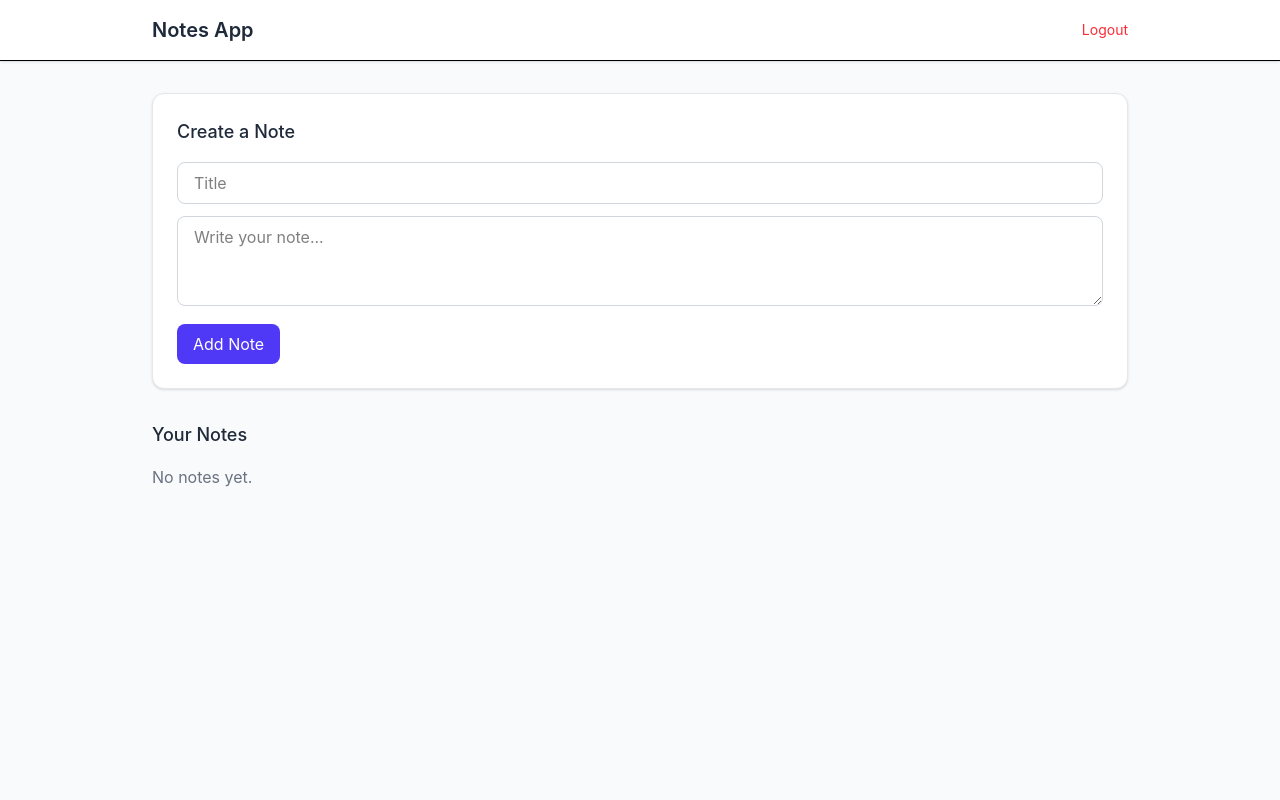
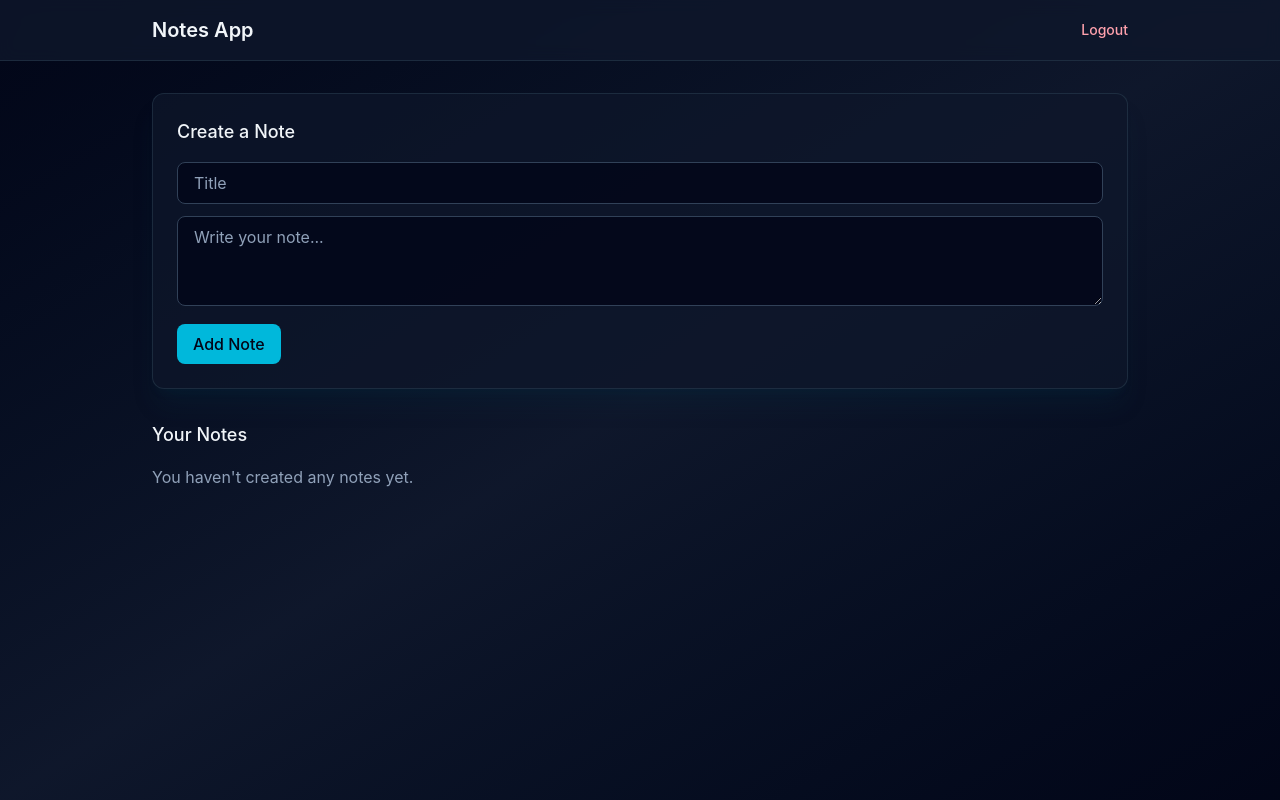
Before and after one commit to chiraagbalajip30/Udemy-Nodejs-Backend, a React app in the folder PROJECT-NOTES-APP/frontend/: page / in a window 1280 px wide. Built offline with nearby package versions, Linux system fonts and the light colour scheme; the HTML template or start-up script is replaced by a standard one.

Commit message:
Cursor Theme Change Commit

```diff
--- a/PROJECT-NOTES-APP/frontend/src/App.jsx
+++ b/PROJECT-NOTES-APP/frontend/src/App.jsx
@@ -5,7 +5,7 @@ import Signup from "./pages/Signup";
 
 const App = () => {
   return (
-    <div className="min-h-screen bg-gray-50">
+    <div className="min-h-screen">
       <Routes>
         {/* Auth */}
         <Route path="/login" element={<Login />} />
@@ -16,7 +16,6 @@ const App = () => {
       </Routes>
     </div>
   );
-  F;
 };
 
 export default App;
--- a/PROJECT-NOTES-APP/frontend/src/pages/Dashboard.jsx
+++ b/PROJECT-NOTES-APP/frontend/src/pages/Dashboard.jsx
@@ -4,13 +4,13 @@ export default function Dashboard() {
   const [notes, setNotes] = useState([]);
 
   return (
-    <div className="min-h-screen bg-gray-50">
+    <div className="min-h-screen bg-gradient-to-br from-slate-950 via-slate-900 to-slate-950 text-slate-100">
       {/* Header */}
-      <header className="bg-white shadow-sm border-b">
+      <header className="border-b border-cyan-200/10 bg-slate-900/85 backdrop-blur">
         <div className="max-w-5xl mx-auto px-6 py-4 flex justify-between items-center">
-          <h1 className="text-xl font-semibold text-gray-800">Notes App</h1>
+          <h1 className="text-xl font-semibold text-slate-100">Notes App</h1>
 
-          <button className="text-sm text-red-500 hover:underline">
+          <button className="text-sm font-medium text-rose-300 hover:text-rose-200">
             Logout
           </button>
         </div>
@@ -19,8 +19,8 @@ export default function Dashboard() {
       {/* Main */}
       <main className="max-w-5xl mx-auto px-6 py-8">
         {/* Create Note */}
-        <div className="bg-white p-6 rounded-xl shadow-sm border border-gray-200 mb-8">
-          <h2 className="text-lg font-medium text-gray-800 mb-4">
+        <div className="mb-8 rounded-xl border border-cyan-200/10 bg-slate-900/70 p-6 shadow-xl shadow-cyan-950/20">
+          <h2 className="mb-4 text-lg font-medium text-slate-100">
             Create a Note
           </h2>
 
@@ -28,16 +28,16 @@ export default function Dashboard() {
             <input
               type="text"
               placeholder="Title"
-              className="w-full px-4 py-2 border border-gray-300 rounded-lg focus:outline-none focus:ring-2 focus:ring-indigo-500"
+              className="w-full rounded-lg border border-slate-700 bg-slate-950/80 px-4 py-2 text-slate-100 placeholder:text-slate-400 focus:outline-none focus:ring-2 focus:ring-cyan-500"
             />
 
             <textarea
               placeholder="Write your note..."
               rows="3"
-              className="w-full px-4 py-2 border border-gray-300 rounded-lg focus:outline-none focus:ring-2 focus:ring-indigo-500"
+              className="w-full rounded-lg border border-slate-700 bg-slate-950/80 px-4 py-2 text-slate-100 placeholder:text-slate-400 focus:outline-none focus:ring-2 focus:ring-cyan-500"
             />
 
-            <button className="bg-indigo-600 text-white px-4 py-2 rounded-lg hover:bg-indigo-700 transition">
+            <button className="rounded-lg bg-cyan-500 px-4 py-2 font-medium text-slate-950 transition hover:bg-cyan-400">
               Add Note
             </button>
           </div>
@@ -45,25 +45,27 @@ export default function Dashboard() {
 
         {/* Notes List */}
         <div>
-          <h2 className="text-lg font-medium text-gray-800 mb-4">Your Notes</h2>
+          <h2 className="mb-4 text-lg font-medium text-slate-100">
+            Your Notes
+          </h2>
 
           {notes.length === 0 ? (
-            <p className="text-gray-500">No notes yet.</p>
+            <p className="text-slate-400">You haven't created any notes yet.</p>
           ) : (
             <div className="grid gap-4 sm:grid-cols-2">
               {notes.map((note) => (
                 <div
                   key={note.id}
-                  className="bg-white p-4 rounded-xl shadow-sm border border-gray-200"
+                  className="rounded-xl border border-cyan-200/10 bg-slate-900/70 p-4 shadow-lg shadow-cyan-950/10"
                 >
-                  <h3 className="font-semibold text-gray-800">{note.title}</h3>
-                  <p className="text-sm text-gray-600 mt-2">{note.content}</p>
+                  <h3 className="font-semibold text-slate-100">{note.title}</h3>
+                  <p className="mt-2 text-sm text-slate-300">{note.content}</p>
 
                   <div className="flex gap-4 mt-4 text-sm">
-                    <button className="text-blue-600 hover:underline">
+                    <button className="font-medium text-cyan-300 hover:text-cyan-200">
                       Edit
                     </button>
-                    <button className="text-red-500 hover:underline">
+                    <button className="font-medium text-rose-300 hover:text-rose-200">
                       Delete
                     </button>
                   </div>
--- a/PROJECT-NOTES-APP/frontend/src/pages/Login.jsx
+++ b/PROJECT-NOTES-APP/frontend/src/pages/Login.jsx
@@ -2,54 +2,54 @@ import { Link } from "react-router-dom";
 
 const Login = () => {
   return (
-    <div className="min-h-screen flex items-center justify-center bg-gray-50">
+    <div className="min-h-screen flex items-center justify-center bg-linear-to-br from-slate-950 via-slate-900 to-cyan-950 px-4">
       {/* Card */}
-      <div className="w-full max-w-md bg-white p-8 rounded-2xl shadow-lg border-gray-200">
+      <div className="w-full max-w-md rounded-2xl border border-cyan-100/15 bg-slate-900/70 p-8 shadow-2xl shadow-cyan-900/20 backdrop-blur">
         {/* Heading */}
         <div className="mb-6 text-center">
-          <h1 className="text-3xl font-semibold text-gray-800">Welcome Back</h1>
-          <p className="text-gray-500 mt-2">Login to your account</p>
+          <h1 className="text-3xl font-semibold text-slate-100">Welcome Back</h1>
+          <p className="mt-2 text-slate-300">Login to your account</p>
         </div>
 
         {/* Form */}
         <form className="space-y-4">
           {/* Email */}
           <div>
-            <label className="block text-sm font-medium text-gray-700">
+            <label className="block text-sm font-medium text-slate-200">
               Email
             </label>
             <input
               type="email"
               placeholder="Enter your email"
-              className="w-full mt-1 px-4 py-2 border border-gray-300 rounded-lg focus:outline-none focus:ring-2 focus:ring-indigo-500"
+              className="mt-1 w-full rounded-lg border border-slate-700 bg-slate-950/80 px-4 py-2 text-slate-100 placeholder:text-slate-400 focus:outline-none focus:ring-2 focus:ring-cyan-500"
             />
           </div>
 
           {/* Password */}
           <div>
-            <label className="block text-sm font-medium text-gray-700">
+            <label className="block text-sm font-medium text-slate-200">
               Password
             </label>
             <input
               type="password"
               placeholder="Enter your password"
-              className="w-full mt-1 px-4 py-2 border border-gray-300 rounded-lg focus:outline-none focus:ring-2 focus:ring-indigo-500"
+              className="mt-1 w-full rounded-lg border border-slate-700 bg-slate-950/80 px-4 py-2 text-slate-100 placeholder:text-slate-400 focus:outline-none focus:ring-2 focus:ring-cyan-500"
             />
           </div>
 
           {/* Button */}
           <button
             type="submit"
-            className="w-full bg-indigo-600 text-white py-2 rounded-lg font-medium hover:bg-indigo-700 transition"
+            className="w-full rounded-lg bg-cyan-500 py-2 font-medium text-slate-950 transition hover:bg-cyan-400"
           >
             Login
           </button>
         </form>
 
         {/* Footer */}
-        <p className="text-sm text-center text-gray-500 mt-6">
+        <p className="mt-6 text-center text-sm text-slate-300">
           Don’t have an account?{" "}
-          <Link to="/signup" className="text-indigo-600 hover:underline">
+          <Link to="/signup" className="font-medium text-cyan-300 hover:text-cyan-200">
             Sign Up
           </Link>
         </p>
--- a/PROJECT-NOTES-APP/frontend/src/pages/Signup.jsx
+++ b/PROJECT-NOTES-APP/frontend/src/pages/Signup.jsx
@@ -2,17 +2,17 @@ import { Link } from "react-router-dom";
 
 export default function Signup() {
   return (
-    <div className="min-h-screen flex items-center justify-center bg-gray-50">
+    <div className="min-h-screen flex items-center justify-center bg-linear-to-br from-slate-950 via-slate-900 to-cyan-950 px-4">
 
       {/* Card */}
-      <div className="w-full max-w-md bg-white p-8 rounded-2xl shadow-lg border border-gray-200">
+      <div className="w-full max-w-md rounded-2xl border border-cyan-100/15 bg-slate-900/70 p-8 shadow-2xl shadow-cyan-900/20 backdrop-blur">
 
         {/* Heading */}
         <div className="mb-6 text-center">
-          <h1 className="text-3xl font-semibold text-gray-800">
+          <h1 className="text-3xl font-semibold text-slate-100">
             Create Account
           </h1>
-          <p className="text-gray-500 mt-2">
+          <p className="mt-2 text-slate-300">
             Sign up to get started
           </p>
         </div>
@@ -22,65 +22,65 @@ export default function Signup() {
 
           {/* First Name */}
           <div>
-            <label className="block text-sm font-medium text-gray-700">
+            <label className="block text-sm font-medium text-slate-200">
               First Name
             </label>
             <input
               type="text"
               placeholder="Enter first name"
-              className="w-full mt-1 px-4 py-2 border border-gray-300 rounded-lg focus:outline-none focus:ring-2 focus:ring-indigo-500"
+              className="mt-1 w-full rounded-lg border border-slate-700 bg-slate-950/80 px-4 py-2 text-slate-100 placeholder:text-slate-400 focus:outline-none focus:ring-2 focus:ring-cyan-500"
             />
           </div>
 
           {/* Last Name */}
           <div>
-            <label className="block text-sm font-medium text-gray-700">
+            <label className="block text-sm font-medium text-slate-200">
               Last Name
             </label>
             <input
               type="text"
               placeholder="Enter last name"
-              className="w-full mt-1 px-4 py-2 border border-gray-300 rounded-lg focus:outline-none focus:ring-2 focus:ring-indigo-500"
+              className="mt-1 w-full rounded-lg border border-slate-700 bg-slate-950/80 px-4 py-2 text-slate-100 placeholder:text-slate-400 focus:outline-none focus:ring-2 focus:ring-cyan-500"
             />
           </div>
 
           {/* Email */}
           <div>
-            <label className="block text-sm font-medium text-gray-700">
+            <label className="block text-sm font-medium text-slate-200">
               Email
             </label>
             <input
               type="email"
               placeholder="Enter your email"
-              className="w-full mt-1 px-4 py-2 border border-gray-300 rounded-lg focus:outline-none focus:ring-2 focus:ring-indigo-500"
+              className="mt-1 w-full rounded-lg border border-slate-700 bg-slate-950/80 px-4 py-2 text-slate-100 placeholder:text-slate-400 focus:outline-none focus:ring-2 focus:ring-cyan-500"
             />
           </div>
 
           {/* Password */}
           <div>
-            <label className="block text-sm font-medium text-gray-700">
+            <label className="block text-sm font-medium text-slate-200">
               Password
             </label>
             <input
               type="password"
               placeholder="Create a password"
-              className="w-full mt-1 px-4 py-2 border border-gray-300 rounded-lg focus:outline-none focus:ring-2 focus:ring-indigo-500"
+              className="mt-1 w-full rounded-lg border border-slate-700 bg-slate-950/80 px-4 py-2 text-slate-100 placeholder:text-slate-400 focus:outline-none focus:ring-2 focus:ring-cyan-500"
             />
           </div>
 
           {/* Button */}
           <button
             type="submit"
-            className="w-full bg-indigo-600 text-white py-2 rounded-lg font-medium hover:bg-indigo-700 transition"
+            className="w-full rounded-lg bg-cyan-500 py-2 font-medium text-slate-950 transition hover:bg-cyan-400"
           >
             Sign Up
           </button>
         </form>
 
         {/* Footer */}
-        <p className="text-sm text-center text-gray-500 mt-6">
+        <p className="mt-6 text-center text-sm text-slate-300">
           Already have an account?{" "}
-          <Link to="/login" className="text-indigo-600 hover:underline">
+          <Link to="/login" className="font-medium text-cyan-300 hover:text-cyan-200">
             Login
           </Link>
         </p>
```
